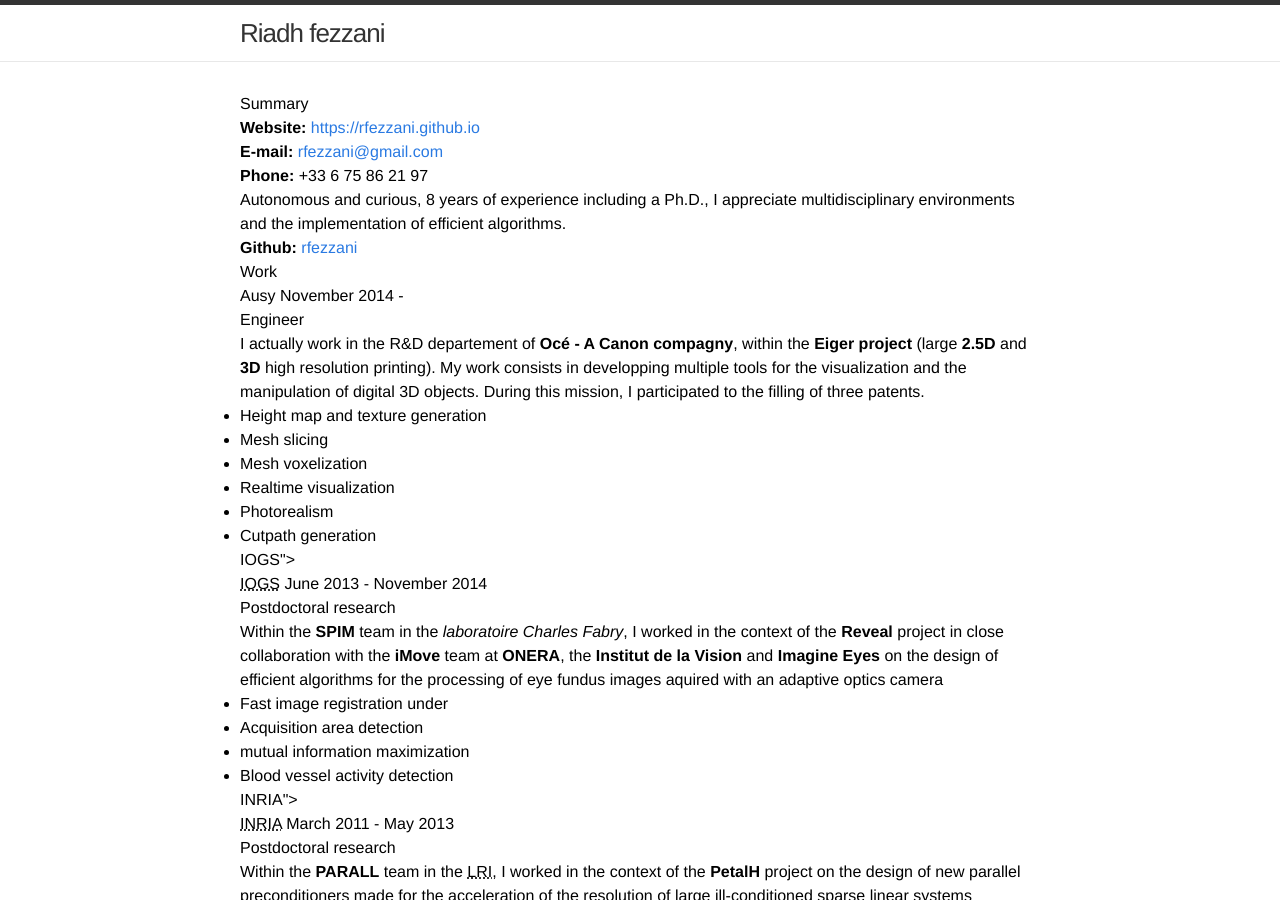
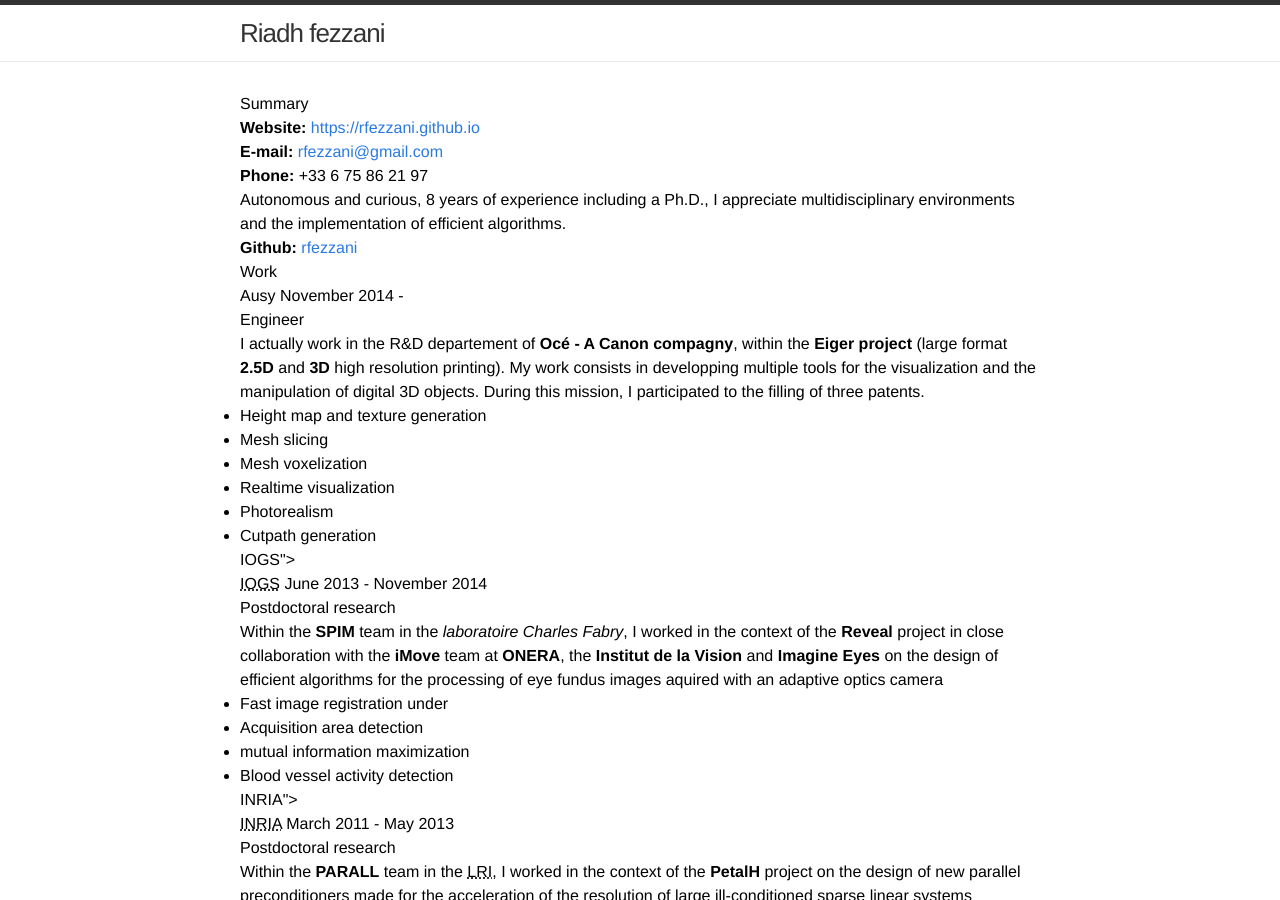
Before and after one commit to rfezzani/rfezzani.github.io, a Jekyll site: the page built from index.html, in a window 1280 px wide and 900 px high. Built offline with Jekyll 4.4.1, drawn with Linux system fonts in a browser that asks for light colours.

Commit message:
Update rfezzani_cv.json

```diff
--- a/_data/rfezzani_cv.json
+++ b/_data/rfezzani_cv.json
@@ -32,7 +32,7 @@
 						"startDate": "2014-11-13",
 						"endDate": "",
 						"summary": "I actually work in the R&D departement of **Océ - A Canon compagny**,
-                        within the **Eiger project** (large **2.5D** and **3D**
+                        within the **Eiger project** (large format **2.5D** and **3D**
                         high resolution printing). My work consists
                         in developping multiple tools for the
                         visualization and the manipulation of digital
```
